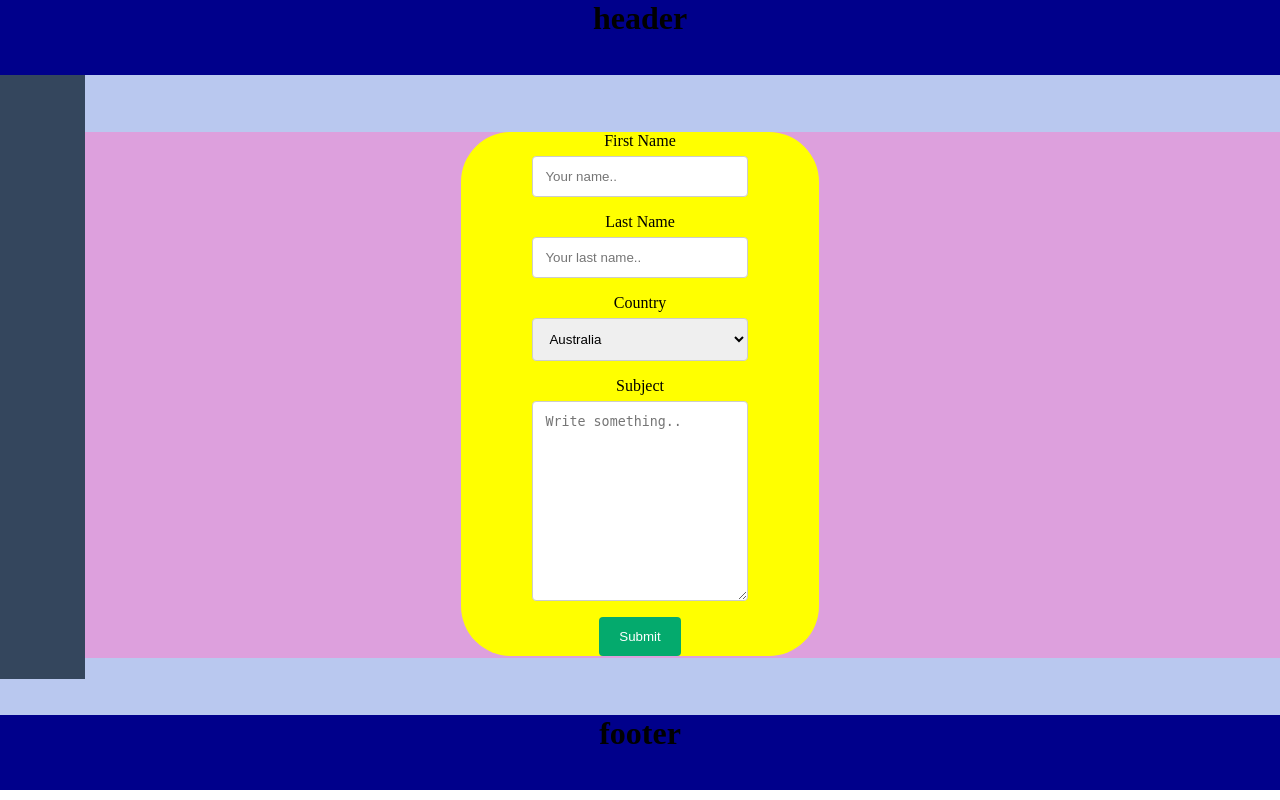
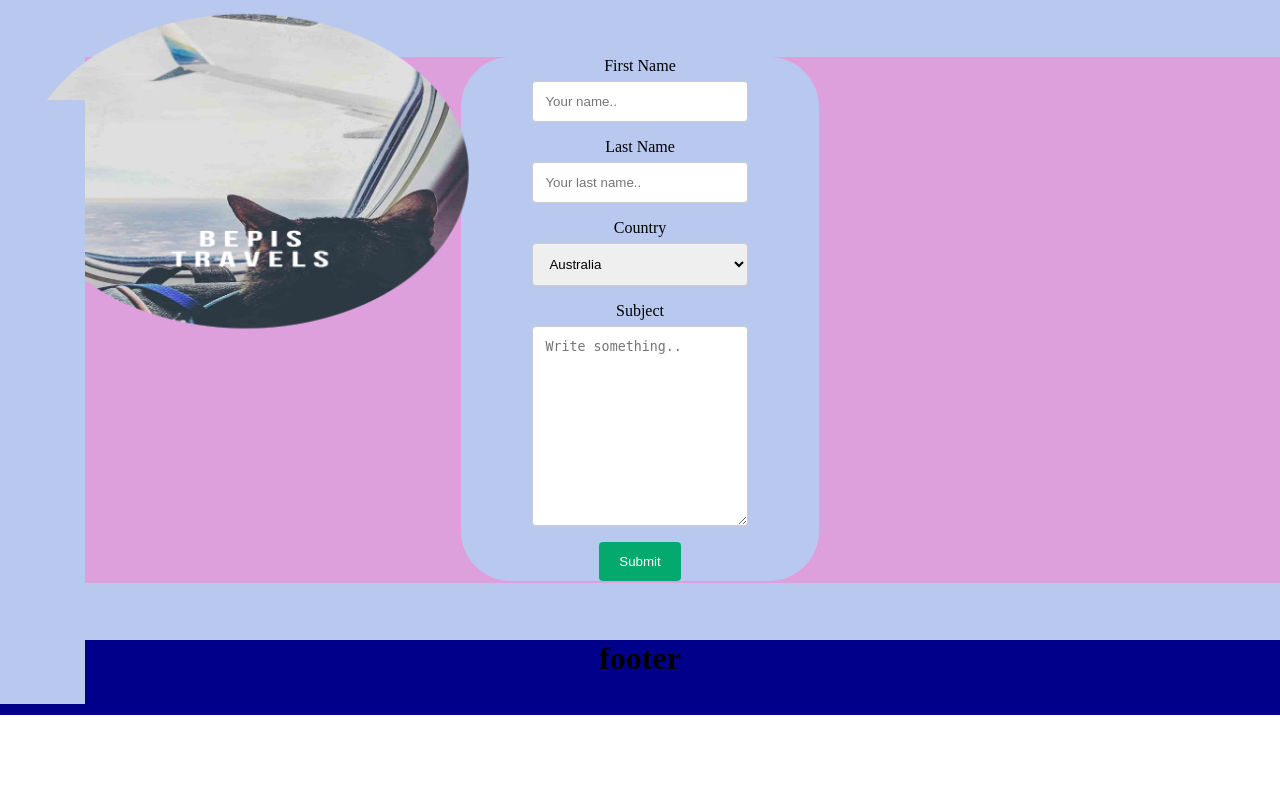
Before and after one commit to luuk353/biggerCRUD, a PHP site: page /contact.php in a window 1280 px wide. Run offline with PHP 8.4, Linux system fonts and the light colour scheme.

Commit message:
MARCOISADUMBASS

```diff
--- a/css/main.css
+++ b/css/main.css
@@ -7,6 +7,7 @@
 
 
 ul.menu {
+    margin-top: 100px;
     display: inline-block;
     list-style-type: none;
 
@@ -36,13 +37,12 @@ a.side {
 }
 
 li.menu_list .front {
-    background-color: #34465d;
-    color: #FFFC00;
+    background-color: #B9C8EF;
+    color: #A2CCE7;
     transform-origin: 0 0;
 }
-
 a.side {
-    background-color: #FFFC00;
+    background-color: #A2CCE7;
     color: #34465d;
     transform-origin: 0 0 85px;
     transform: rotateY(-90deg);
@@ -107,14 +107,14 @@ nav {
     background-color: plum;
 }
 
-form {
+form{
     margin-right: 85px;
     border-radius: 50px;
     align-items: center;
     display: flex;
     width: 30%;
     flex-direction: column;
-    background-color: yellow;
+    background-color: #B9C8EF;
 }
 
 input[type=text],
@@ -196,3 +196,18 @@ input[type=submit]:hover {
     padding:10px;
     margin-top:10px;
 }
+
+.bepisfoto {
+    width: 100px;
+    height: 100px;
+}
+
+#header {
+    display: flex;
+    flex-direction: row;
+    position: fixed;
+    top: 0;
+    width: 100%;
+    height: 100px;
+    transition: top 0.3s;
+}
--- a/index.php
+++ b/index.php
@@ -28,6 +28,7 @@
         </article>
     </main>
     <?php include("phpincludes/footertemplate.php")?>
+    <script src="js/main.js"></script>
 </body>
 
 </html>
--- a/phpincludes/headertemplate.php
+++ b/phpincludes/headertemplate.php
@@ -1,3 +1,5 @@
-<header>
-    <h1>header</h1>
-</header>
+<div id="header">
+    <div class="bepisfoto">
+        <img src="img/cat+looking+out+of+plane.png" alt="Trulli" width="500" height="333">
+    </div>
+</div>
```
Also changed, not shown: js/main.js (added, +10 -0 lines).
